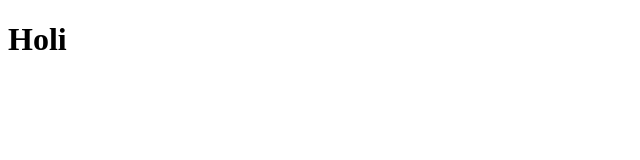
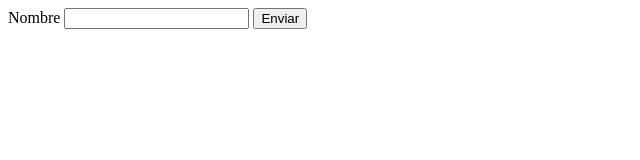
Before and after one commit to santiagosuarez32/git-branch, a plain HTML site: page index.html in a window 1280 px wide. Shown: the whole page, without its empty margins (0-640 px from the left). Drawn offline with Linux system fonts and the light colour scheme.

Commit message:
crear rama

```diff
--- a/index.html
+++ b/index.html
@@ -1,3 +1,4 @@
+<!-- git espacio switch el nombre de la rama -->
 <!DOCTYPE html>
 <html lang="en">
 <head>
@@ -6,6 +7,10 @@
     <title>Clase 4</title>
 </head>
 <body>
-    <h1>Holi</h1>
+   <form>
+    <label for="name">Nombre</label>
+    <input type="text" id="name/">
+    <button>Enviar</button>
+   </form>
 </body>
 </html>
```
